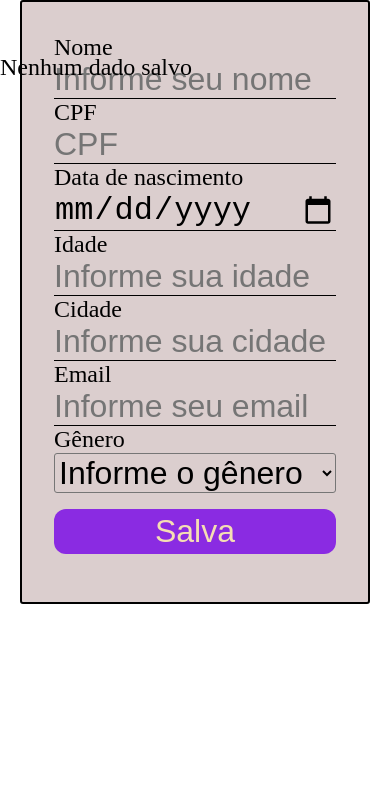
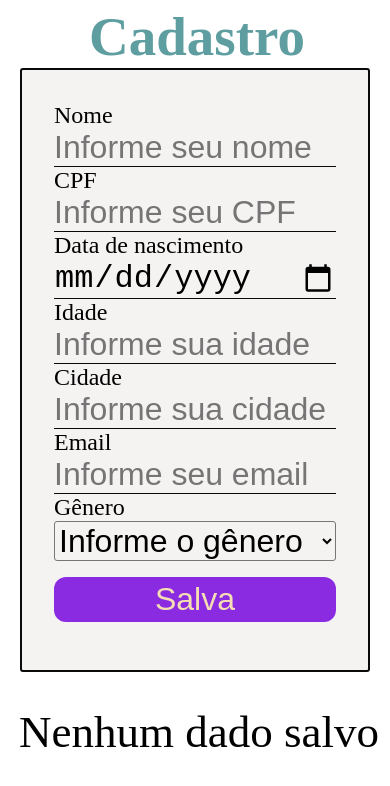
Before and after one commit to Tarcizio502/Cadastro, a plain HTML site: page index.html in a window 390 px wide. Drawn offline with Linux system fonts and the light colour scheme.

Commit message:
media queries.

```diff
--- a/index.html
+++ b/index.html
@@ -4,9 +4,11 @@
     <meta charset="UTF-8">
     <meta name="viewport" content="width=device-width, initial-scale=1.0">
     <link rel="stylesheet" href="./styles.css">
-    <title>Document</title>
+    <title>Cadastro</title>
 </head>
 <body>
+
+   <h1>Cadastro</h1>
 
  <div class="form">
 
@@ -17,7 +19,7 @@
 
       <div class="form-control">
         <label>CPF</label>
-        <input class="cpf" type="password" placeholder="CPF">
+        <input class="cpf" type="password" placeholder="Informe seu CPF">
       </div>
 
       <div class="form-control">
--- a/script.js
+++ b/script.js
@@ -25,7 +25,7 @@ btn.addEventListener('click',()=>{
   infos.innerHTML = ``
   arr.forEach((elemento,index)=>{
     infos.innerHTML += `
-    <p>Chegada: ${index+1}º</p>
+    <p>Cadastro: ${index+1}º</p>
     <p>Nome: ${elemento.nome}</p>
     <p>CPF: ${elemento.cpf}</p>
     <p>Data: ${elemento.data}</p>
@@ -33,7 +33,6 @@ btn.addEventListener('click',()=>{
     <p>Cidade: ${elemento.cidade}<p>
     <p>Email: ${elemento.email}<p/>
     <p>Gênero: ${elemento.genero}</p>
-    <hr>
     `
 
   })
--- a/styles.css
+++ b/styles.css
@@ -1,20 +1,27 @@
-*{
+* {
   margin: 0;
   padding: 0;
   box-sizing: border-box;
 }
 
-.form{
+h1 {
+  margin-top: 20px;
+  margin-left: 555px;
+  font-size: 55px;
+  color: cadetblue;
+}
+
+.form {
   max-width: 350px;
-    border: 2px solid black;
+  border: 2px solid rgb(10, 10, 10);
   border-radius: 3px;
-    background-color: rgb(219, 206, 206);
+  background-color: rgb(245, 242, 242);
   margin: auto;
   padding: 32px;
   font-size: 24px;
 }
 
- .form-control{
+.form-control {
   display: flex;
   flex-direction: column;
 }
@@ -22,7 +29,7 @@
 .form-control input {
   background-color: transparent;
   border: none;
-      border-bottom: 1px solid black;
+  border-bottom: 1px solid rgb(10, 10, 10);
   outline: transparent;
   font-size: 32px;
 }
@@ -45,10 +52,10 @@
   background-color: blueviolet;
   border: none;
   border-radius: 12px;
-    transform: transform 0,02s
+  transform: transform 0, 02s;
 }
 
-.btn:hover{
+.btn:hover {
   transform: scale(1.05);
 }
 
@@ -56,6 +63,29 @@
   max-width: 500px;
   margin: 0;
   padding: 0;
-      margin-top: -550px;
+  margin-top: -680px;
   font-size: 24px;
 }
+
+@media screen and (max-width: 767px) {
+  h1 {
+    position: relative;
+    margin-left: 89px;
+    margin-top: 5px;
+    color: cadetblue;
+  }
+
+  .infos {
+    position: absolute;
+    margin-left: 82px;
+    margin-top: -338px;
+  }
+
+  p {
+    position: absolute;
+    margin-left: -63px;
+    margin-top: 372px;
+    font-size: 45px;
+    text-wrap-mode: nowrap;
+  }
+}
```
Lines whose indentation alone changed are shown as unchanged.
